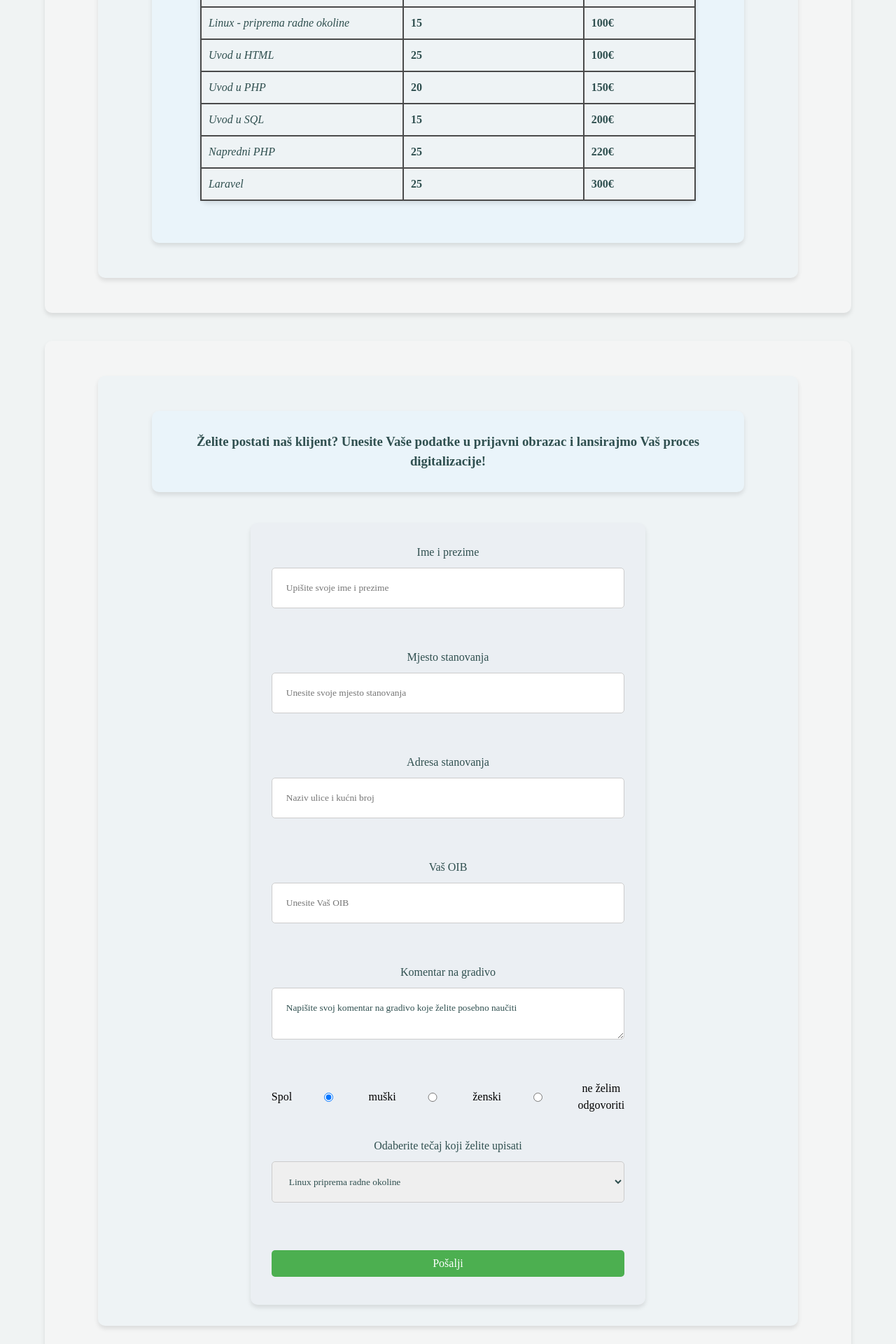
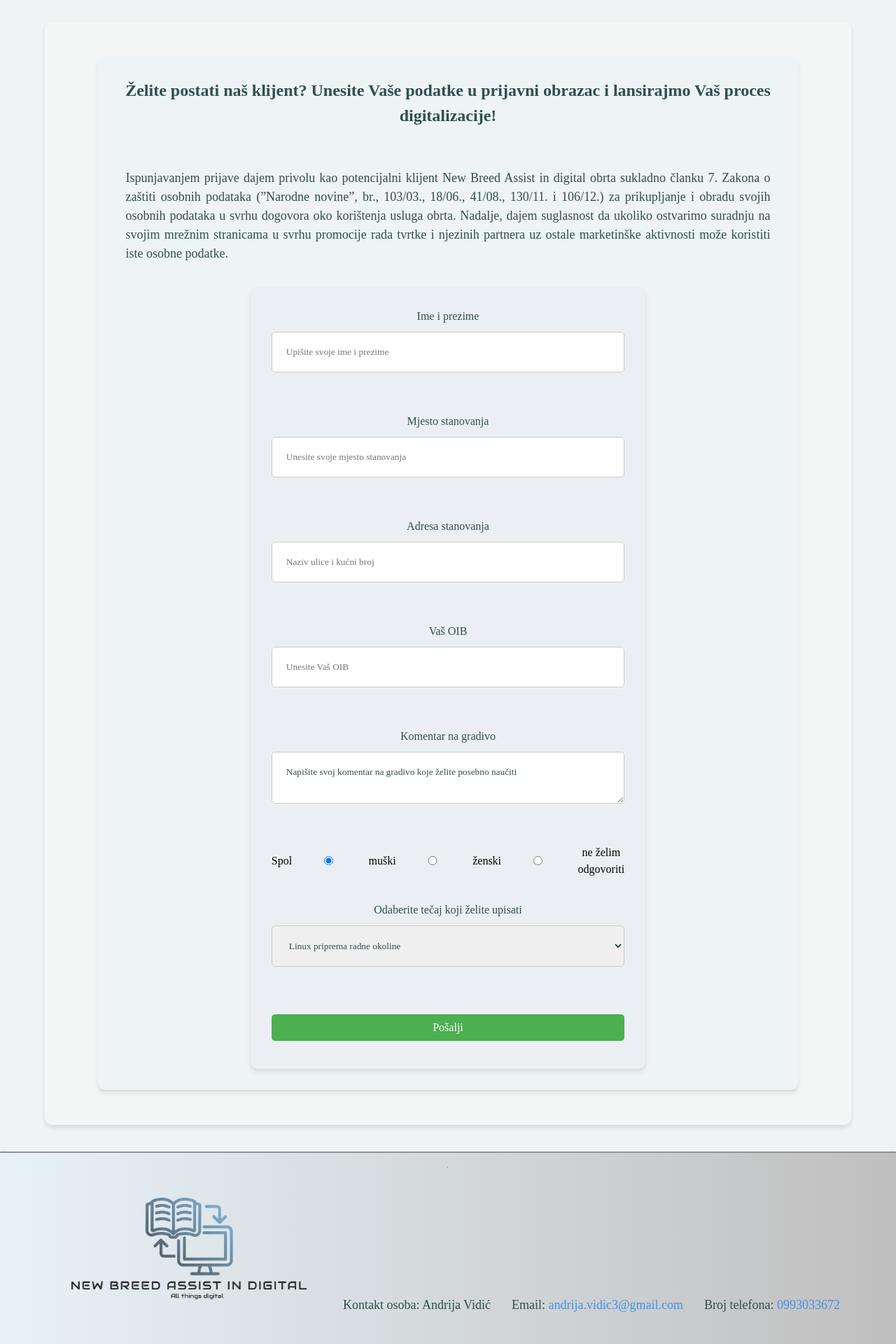
Before and after one commit to androvidic/testna-osobna-web-stranica, a PHP site: page / in a window 1280 px wide. Shown: the part 3120-5040 px from the top of the page at 70% size. Run offline with PHP 8.4, Linux system fonts and the light colour scheme.

Commit message:
popravljen Footer

```diff
--- a/footer.php
+++ b/footer.php
@@ -2,6 +2,7 @@
 <footer>
     <hr>
     <div class="footer-content" id="footer">
+
         <img src="slike/transparent.png" alt="Logotip" title="New Breed assist in digital" width="400px" height="auto">
         <p>Kontakt osoba: Andrija Vidić</p>
         <p>Email:<a href="mailto:andrija.vidic3@gmail.com"> andrija.vidic3@gmail.com</a></p>
@@ -9,7 +10,7 @@
         </div>
         <br>
         <p>Copyright © 2025. New Breed Assist in digital</p>
-
+    </div>
 </footer>
 </body>
 </html>
--- a/index.php
+++ b/index.php
@@ -3,7 +3,7 @@
         <div class="hero-image"><img class="hero-overlay" src="slike/transparent.png" title="logotip" alt="NB AID logotip" style="width: 600px auto; height: auto; position: absolute;"></div>
         <section>
     <div class="container hero" id="o_nama">
-        <div class="hero-text">
+        <div>
     <h1 style="text-align: center;">
 <?php
 $time = date("H");
@@ -19,15 +19,17 @@ if ($time < 12) {
 echo $greeting . ", vam želimo - dobro došli na našu web stranicu!";
 ?>
 </h1> <br><br>
-<h3>Mi smo New Breed Assist in digital, obrt koji posluje od 2025. godine i čini Vaš proces digitalizacije lakšim i bržim!
- Bavimo se raznim digitalnim uslugama kojima je svrha modernizacije poslovanja naših klijenata.</h3><br>
+<h3>O NAMA:</h3>
+<br>
+<p>Mi smo New Breed Assist in digital, obrt koji posluje od 2025. godine i čini Vaš proces digitalizacije lakšim i bržim!
+ Bavimo se raznim digitalnim uslugama kojima je svrha modernizacije poslovanja naših klijenata. Želimo pomoći svakom našem klijentu da digitalizacijom svog poslovanja uštedi vrijeme i živce na krutim i sporim procesima te ih preusmjeri na inovacije i poboljšanja svog poslovanja</p><br>
 <p>Budite dio digitalnog svijeta i učinite Vašu tvrtku spremnom na sve izazove! Naše usluge su vam na raspolaganju i spremni smo pomoći Vam u svakom trenutku. Naš tim profesionalaca je tu za sva potencijalna pitanja, spreman pružiti Vam uslugu kakvu zaslužujete.
 Uz naše usluge u digitalizaciji, Vaša tvrtka spremna je za moderno poslovanje! Pružite nam svoje povjerenje i zajedno se lansirajmo u novu digitalnu dimenziju Vašeg poslovanja!</p>
 <br>
 <h3>NAŠA MISIJA:</h3>
 <br>
 <p>Omogućiti svim malim i srednjim tvrtkama maksimalno individualno prilagođen  proces kompletne digitalizacije tvrtke. Tim procesom cilj je osloboditi poduzetnike nagomilanog stresa radi rada "pješke" i omogućiti njima i njihovim zaposlenicima da se fokusiraju na "prave stvari" i ulaganjem svog dodatnog vremena u iste rastu i razvijaju se.</p>
-<br><br>
+<br>
 <h3>NAŠA VIZIJA:</h3>
 <br>
 <p>Postati regionalni lider među tvrtkama za digitalno posredništvo, usluge i virtualnu pomoć. Davanjem svog maksimuma dobiti povjerenje svojih klijenata i u konačnici gledati njihovo zadovoljstvo.</p>
@@ -35,7 +37,7 @@ Uz naše usluge u digitalizaciji, Vaša tvrtka spremna je za moderno poslovanje!
 </section>
 <section id="vizual">
     <div class="container hero">
-    <div class="hero-text">
+    <div>
         <h2 style="text-align: center;">Riječ direktora New Breed Assist in digital-a</h2><br><br>
         <p>Moje ime je Andrija Vidić, magistar sam ekonomije, diplomirao na Ekonomskom fakultetu u Osijeku na smjeru poduzetništvo 2017. godine. <br>Imam 33 godine i već 13 godina radim u realnom sektoru, počevši  od manje zahtjevnih poslova asistencije direktoru manjeg poduzeća, do rukovodeće pozicije Finance & CRM managera u tvrtki EDukoS Centar Znanja d.o.o. gdje vodim mnoge procese za preko 70 ljudi u timu.
 
@@ -52,10 +54,10 @@ Krenite sa mnom na ovo zanimljivo tehnološko putovanje i uvjerite se zašto smo
 </section>
 <section>
 <div class="container hero" id="usluge">
-    <div class="hero-text" style="text-align: center;"><h1>Još uvijek vodite svoje poslovanje na starim tehnologijama? <br><br><h2>Digitalizirajmo Vaše poslovanje zajedno!</h2></h1></div>
+    <div style="text-align: center;"><h1>Još uvijek vodite svoje poslovanje na starim tehnologijama? <br><br><h2>Digitalizirajmo Vaše poslovanje zajedno!</h2></h1></div>
     <br>
-    <div class="hero-text">
-    <table class="container hero">
+    <div>
+    <table class="hero-text">
         <div style="text-align: center;"><h3 style="margin: 10px; padding: 10px">Vrste usluga koje nudimo u New Breed Assist in digital programu</h3></div>
         <tr>
             <th>Modul tečaja u Algebri-u</th>
@@ -97,8 +99,9 @@ Krenite sa mnom na ovo zanimljivo tehnološko putovanje i uvjerite se zašto smo
 </section>
     <section>
 <div class="container hero" id="prijavniobrazac">
-<h3 class="hero-text" style="text-align: center;">Želite postati naš klijent? Unesite Vaše podatke u prijavni obrazac i lansirajmo Vaš proces digitalizacije!</h3>
+<h2 style="text-align: center;">Želite postati naš klijent? Unesite Vaše podatke u prijavni obrazac i lansirajmo Vaš proces digitalizacije!</h2><br>
 <br>
+<p>Ispunjavanjem prijave dajem privolu kao potencijalni klijent New Breed Assist in digital obrta sukladno članku 7. Zakona o zaštiti osobnih podataka (”Narodne novine”, br., 103/03., 18/06., 41/08., 130/11. i 106/12.) za prikupljanje i obradu svojih osobnih podataka u svrhu dogovora oko korištenja usluga obrta. Nadalje, dajem suglasnost da ukoliko ostvarimo suradnju na svojim mrežnim stranicama u svrhu promocije rada tvrtke i njezinih partnera uz ostale marketinške aktivnosti može koristiti iste osobne podatke.</p><br>
     <form method="post" action="autenthicate.php">
         <label for="name">Ime i prezime</label>
     <input type="text" name="ime" placeholder="Upišite svoje ime i prezime" required>
--- a/styles.css
+++ b/styles.css
@@ -189,11 +189,13 @@ nav ul li:hover {
 
 .footer-content {
     display: flex;
-    flex-direction: column;
-    align-items: center;
+    flex-direction: row;
+    flex-wrap: wrap;
+    justify-content: space-between;
+    align-items: flex-end;
+    text-align: center;
     gap: 10px;
-    padding: 20px;
-    text-align: justify;
+    padding: 10px;
 }
 
 
```
